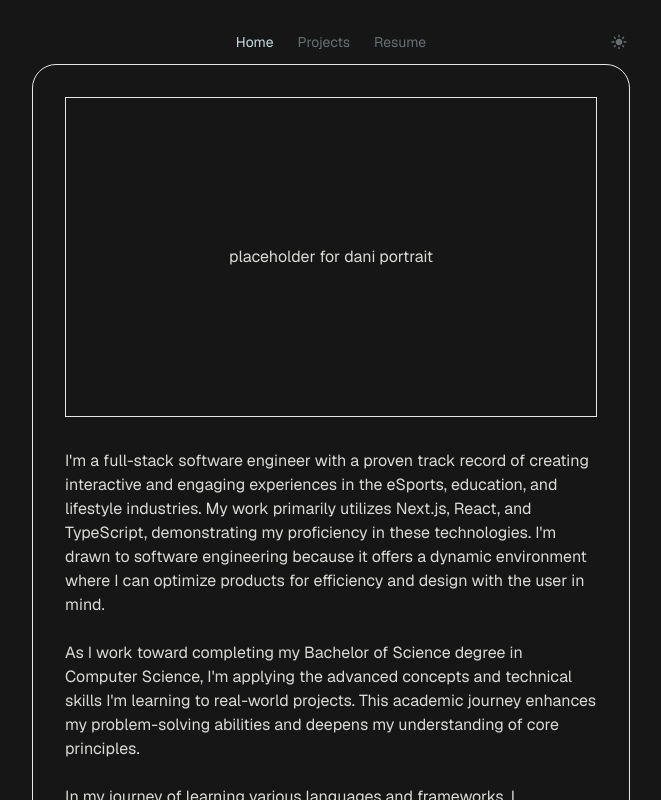
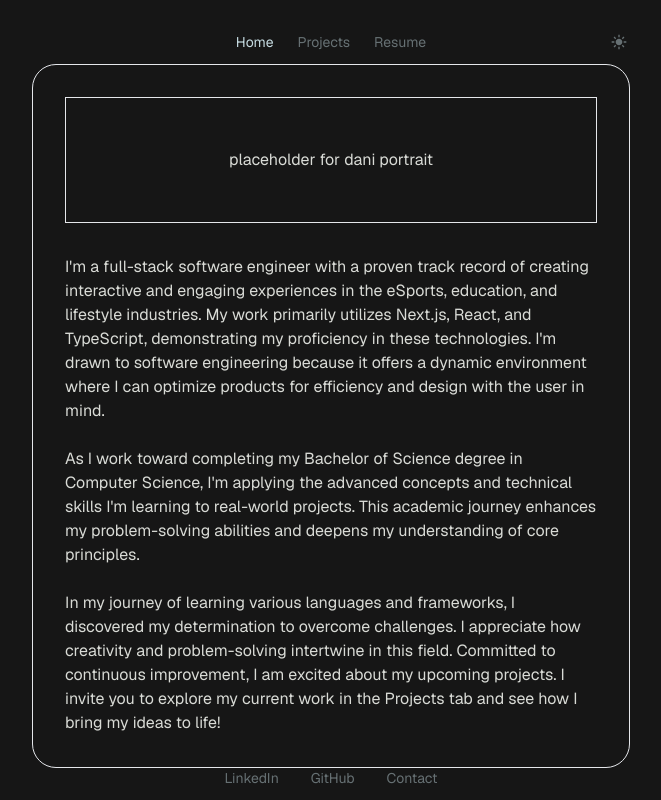
Before and after one commit to danielbuva/dani-portfolio, a Next.js app: page / in a window 1280 px wide. Shown: the top 800 px of the page, without its empty margins (309-970 px from the left). Built offline with nearby package versions, Linux system fonts and the light colour scheme.

Commit message:
style: make main content always the height of the screen

```diff
--- a/src/app/components/Navigation.tsx
+++ b/src/app/components/Navigation.tsx
@@ -35,7 +35,7 @@ export default function Navigation({ children }: { children: ReactNode }) {
         </div>
         <ThemeToggler />
       </div>
-      <div className="flex w-[598px] flex-grow flex-col gap-8 rounded-3xl border p-8">
+      <div className="flex w-[598px] flex-grow flex-col gap-8 overflow-scroll rounded-3xl border p-8">
         {children}
       </div>
       <div className="container flex h-10 items-center justify-center gap-2 text-sm text-[#c7dde375]">
--- a/src/app/layout.tsx
+++ b/src/app/layout.tsx
@@ -17,7 +17,7 @@ export default function RootLayout({
   return (
     <html lang="en" className={`${GeistSans.variable}`}>
       <ColorProvider>
-        <main className="bg-gradient flex min-h-screen flex-col items-center">
+        <main className="bg-gradient flex h-screen flex-col items-center">
           <Navigation>{children}</Navigation>
         </main>
       </ColorProvider>
```
